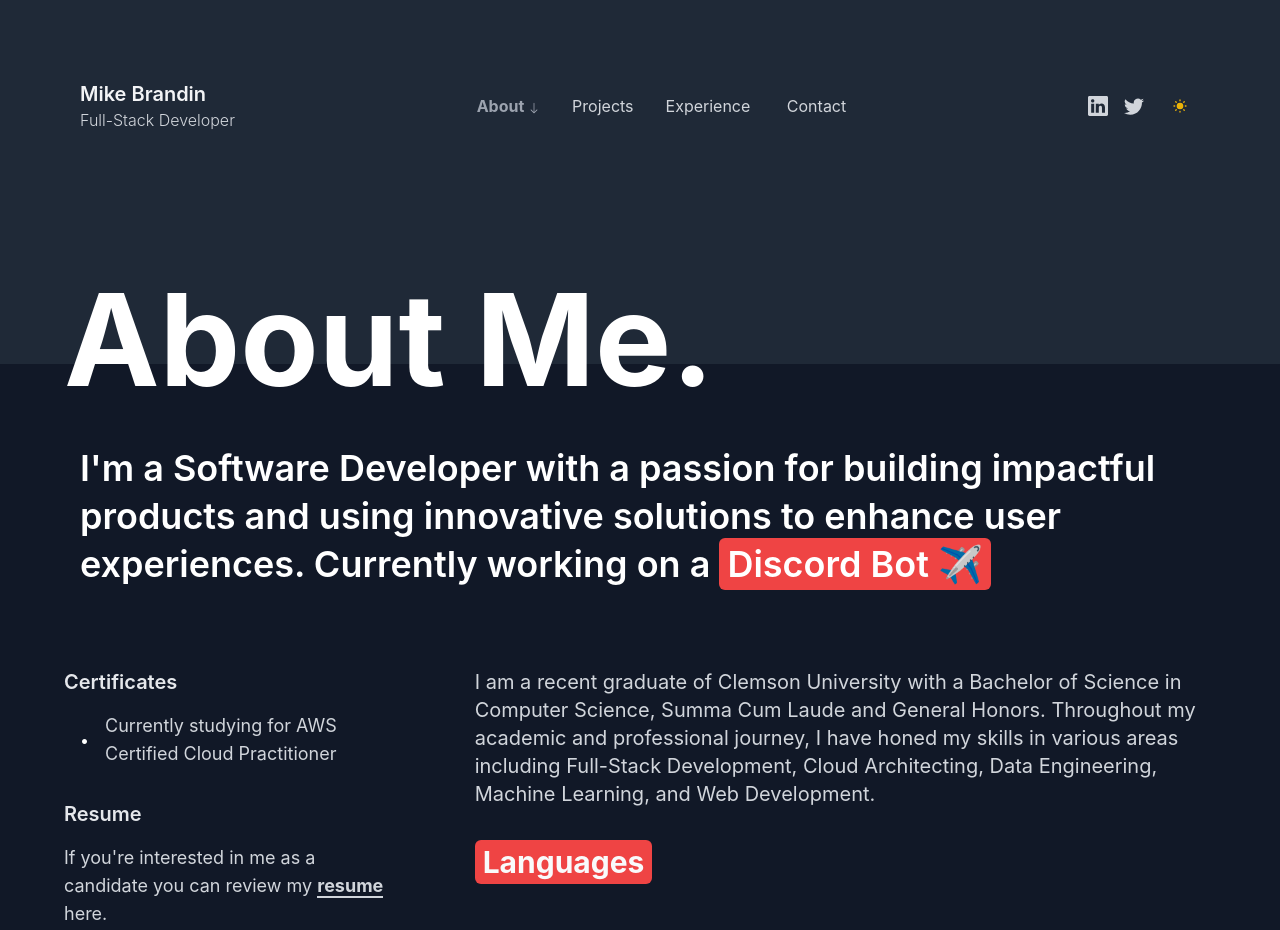
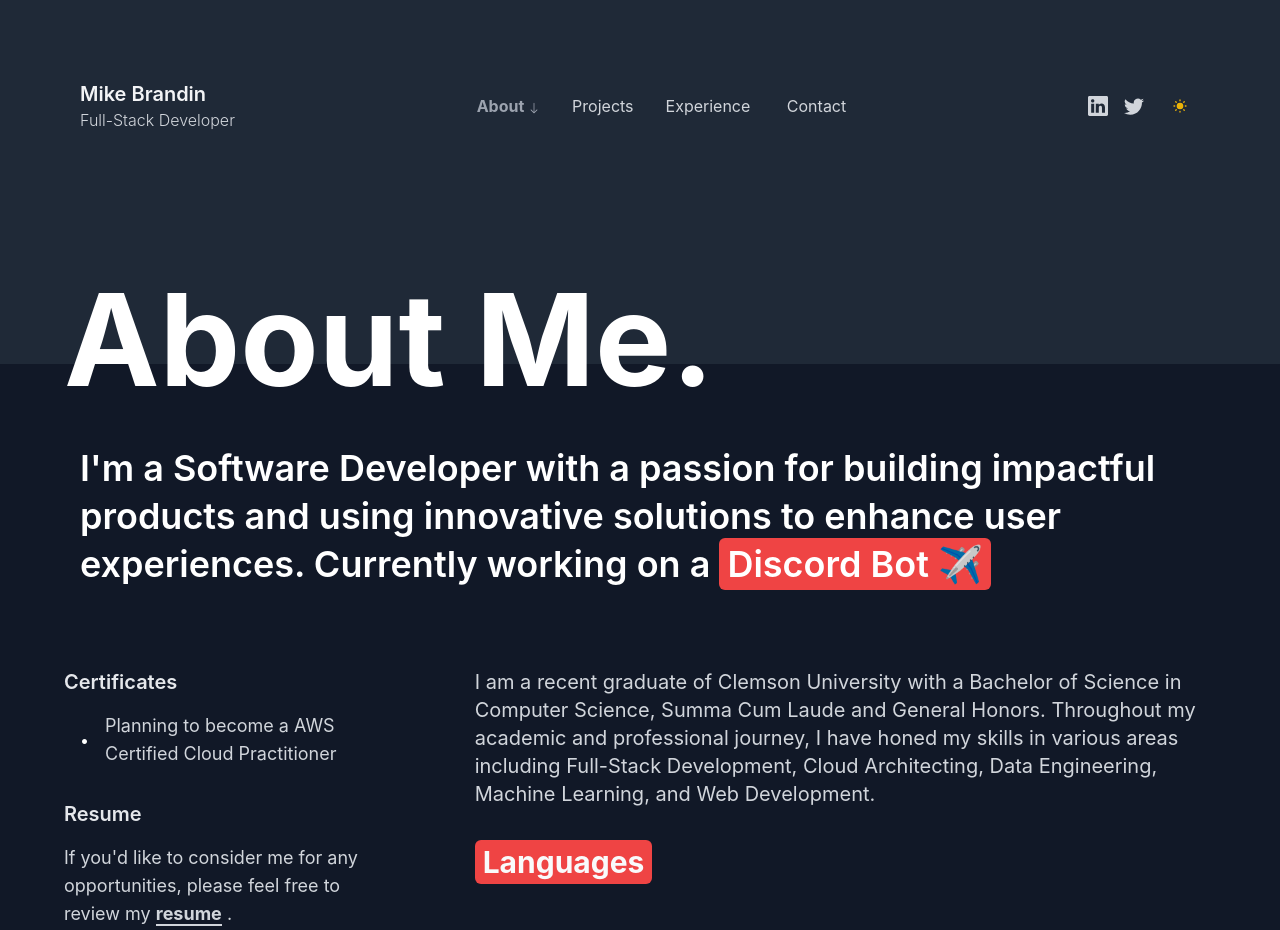
Before and after one commit to mikebrandin/mikebrandin.github.io, a Next.js app: page /about in a window 1280 px wide. Shown: the top 930 px of the page. Built offline with nearby package versions, Linux system fonts and the light colour scheme; grey boxes are pictures that could not be loaded.

Commit message:
Reword Aboutme page

```diff
--- a/components/AboutMe.js
+++ b/components/AboutMe.js
@@ -41,7 +41,7 @@ export default function AboutMe() {
                     >
                       <div className="my-4">&#x2022;</div>
                       <div className="text-lg text-gray-500 relative overflow-hidden dark:text-gray-300">
-                          Currently studying for AWS Certified Cloud Practitioner
+                          Planning to become a AWS Certified Cloud Practitioner
                       </div>
                     </a>
                 </div>
@@ -52,7 +52,8 @@ export default function AboutMe() {
                 Resume
               </h1>
               <p className="text-lg text-gray-500 mt-4 dark:text-gray-300">
-                If you're interested in me as a candidate you can review my  {" "}
+
+                If you'd like to consider me for any opportunities, please feel free to review my {" "}
                 <a
                   href={userData.resumeUrl}
                   target="__blank"
@@ -60,7 +61,7 @@ export default function AboutMe() {
                 >
                   resume
                 </a>{" "}
-                here.
+                .
               </p>
             </div>
             {/* Social Links */}
```
